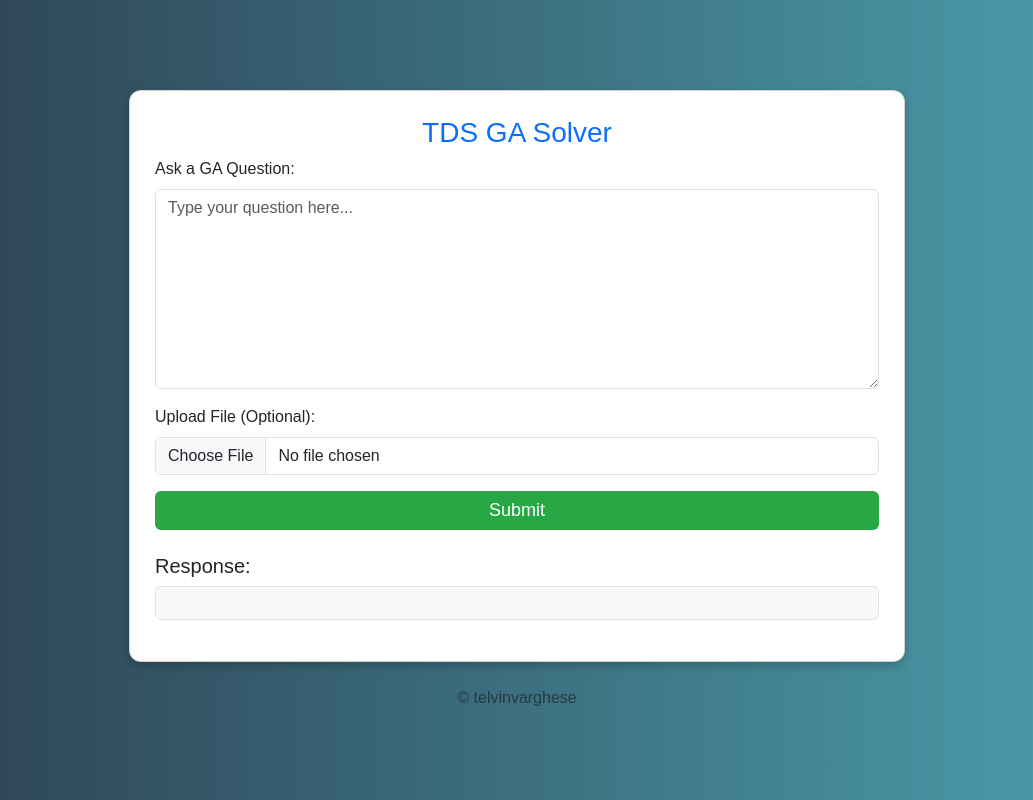
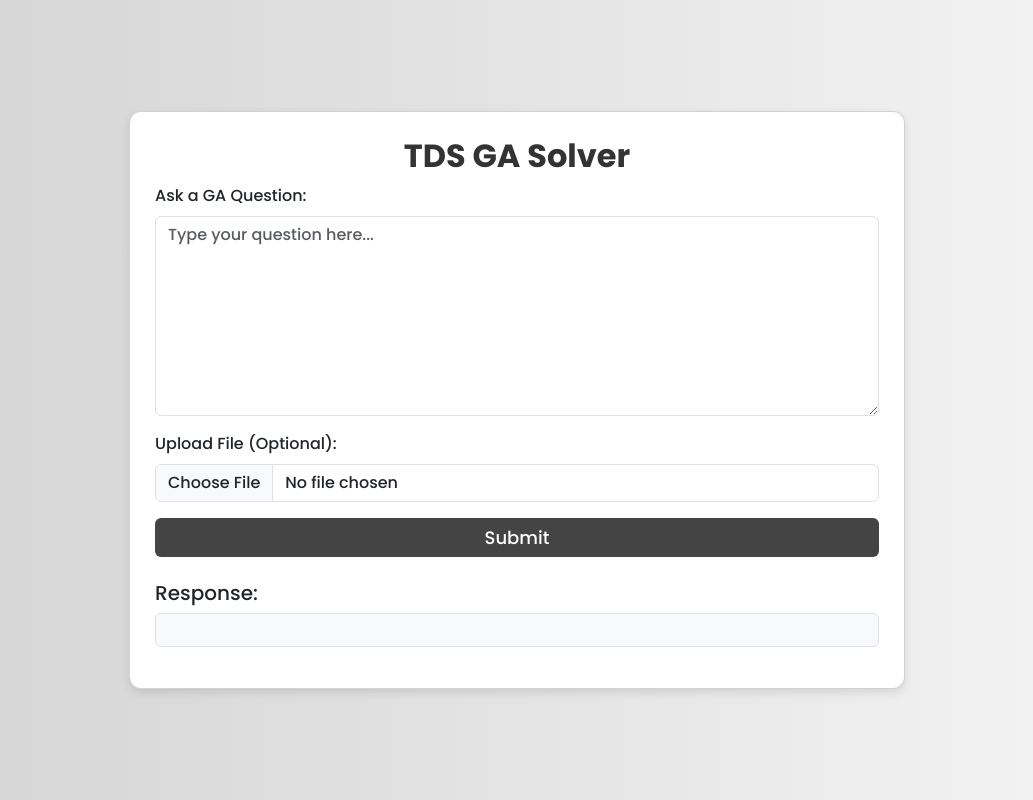
Before and after one commit to hridjitsinha/assignment_assistant, a website: page index.html in a window 1280 px wide. Shown: the whole page, without its empty margins (123-1156 px from the left). Drawn offline with nearby package versions, Linux system fonts and the light colour scheme.

Commit message:
Update index.html

```diff
--- a/index.html
+++ b/index.html
@@ -6,10 +6,11 @@
     <meta name="viewport" content="width=device-width, initial-scale=1.0">
     <title>TDS Solver</title>
     <link href="https://cdn.jsdelivr.net/npm/bootstrap@5.3.0/dist/css/bootstrap.min.css" rel="stylesheet">
+    <link href="https://fonts.googleapis.com/css2?family=Poppins:wght@500;700&display=swap" rel="stylesheet">
     <style>
         body {
-            background: linear-gradient(to right, #2c3e50, #4ca1af);
-            font-family: Arial, sans-serif;
+            background: linear-gradient(to right, #d3d3d3, #f5f5f5);
+            font-family: 'Poppins', sans-serif;
             min-height: 100vh;
             display: flex;
             justify-content: center;
@@ -25,8 +26,8 @@
         .card {
             border-radius: 12px;
             padding: 25px;
-            box-shadow: 0px 4px 10px rgba(0, 0, 0, 0.2);
-            background: #fff;
+            box-shadow: 0px 4px 10px rgba(0, 0, 0, 0.1);
+            background: #ffffff;
         }
 
         textarea {
@@ -37,7 +38,7 @@
         .loading {
             display: none;
             border: 3px solid #fff;
-            border-top: 3px solid #28a745;
+            border-top: 3px solid #444;
             border-radius: 50%;
             width: 18px;
             height: 18px;
@@ -60,13 +61,19 @@
         }
 
         .btn-success {
-            background-color: #28a745 !important;
+            background-color: #444 !important;
             border: none;
             font-size: 18px;
         }
 
         .btn-success:hover {
-            background-color: #218838 !important;
+            background-color: #222 !important;
+        }
+
+        h3.text-primary {
+            color: #333 !important;
+            font-size: 2rem;
+            font-weight: 700;
         }
     </style>
 </head>
@@ -86,7 +93,8 @@
                     <input type="file" class="form-control" id="file" name="file"
                         accept=".png,.json,.jsonl,.pdf,.xlsx,.csv,.zip,.jpg,.jpeg,.txt,.md,.webp">
                 </div>
-                <button type="submit" class="btn btn-success w-100 d-flex justify-content-center align-items-center">
+                <button type="submit"
+                    class="btn btn-success w-100 d-flex justify-content-center align-items-center">
                     Submit <span class="loading"></span>
                 </button>
             </form>
@@ -94,9 +102,6 @@
                 <h5>Response:</h5>
                 <pre id="response" class="p-3 bg-light border rounded"></pre>
             </div>
-        </div>
-        <div class="text-center mt-4 text-muted">
-            &copy; telvinvarghese
         </div>
     </div>
 
@@ -110,7 +115,6 @@
             let responseBox = document.getElementById("response");
             let loadingIndicator = document.querySelector(".loading");
 
-            // Clear response box & show loading
             responseBox.textContent = "";
             loadingIndicator.style.display = "inline-block";
 
@@ -133,15 +137,14 @@
                 });
 
                 if (!response.ok) {
-                    throw new Error(`Server Error: ${response.status}, ${response.json}`);
+                    throw new Error(`Server Error: ${response.status}`);
                 }
 
                 let result = await response.json();
-                responseBox.innerHTML = `<strong>Response:</strong>\n${JSON.stringify(result, null, 2)}`;
-
+                responseBox.textContent = JSON.stringify(result, null, 2);
                 document.getElementById("tds-form").reset();
             } catch (error) {
-                responseBox.innerHTML = `<span class="error-message">Error: ${error.message}</span>`;
+                responseBox.textContent = `Error: ${error.message}`;
             } finally {
                 loadingIndicator.style.display = "none";
             }
@@ -149,6 +152,4 @@
     </script>
 
     <script src="https://cdn.jsdelivr.net/npm/bootstrap@5.3.0/dist/js/bootstrap.bundle.min.js"></script>
-</body>
-
-</html>
+</body
```
